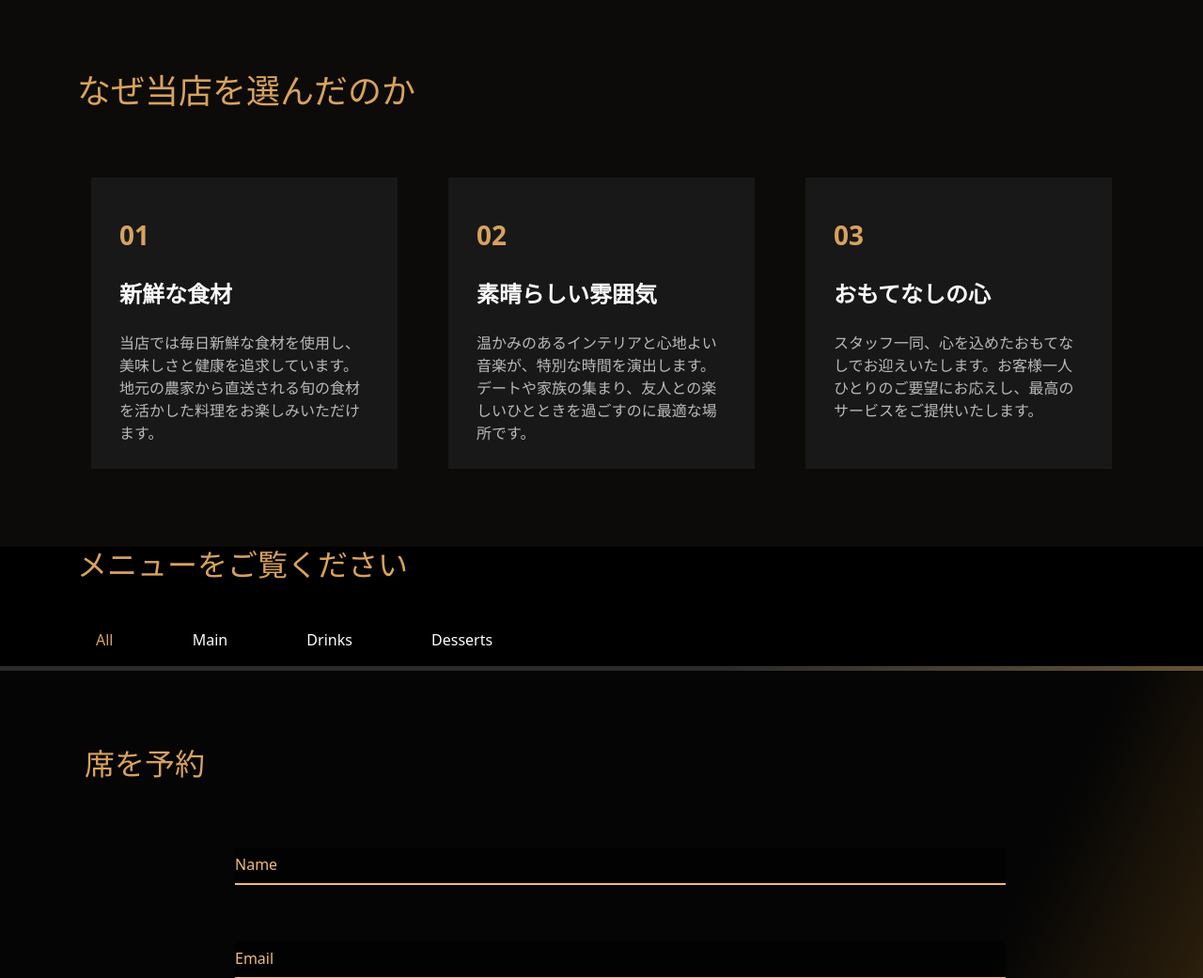
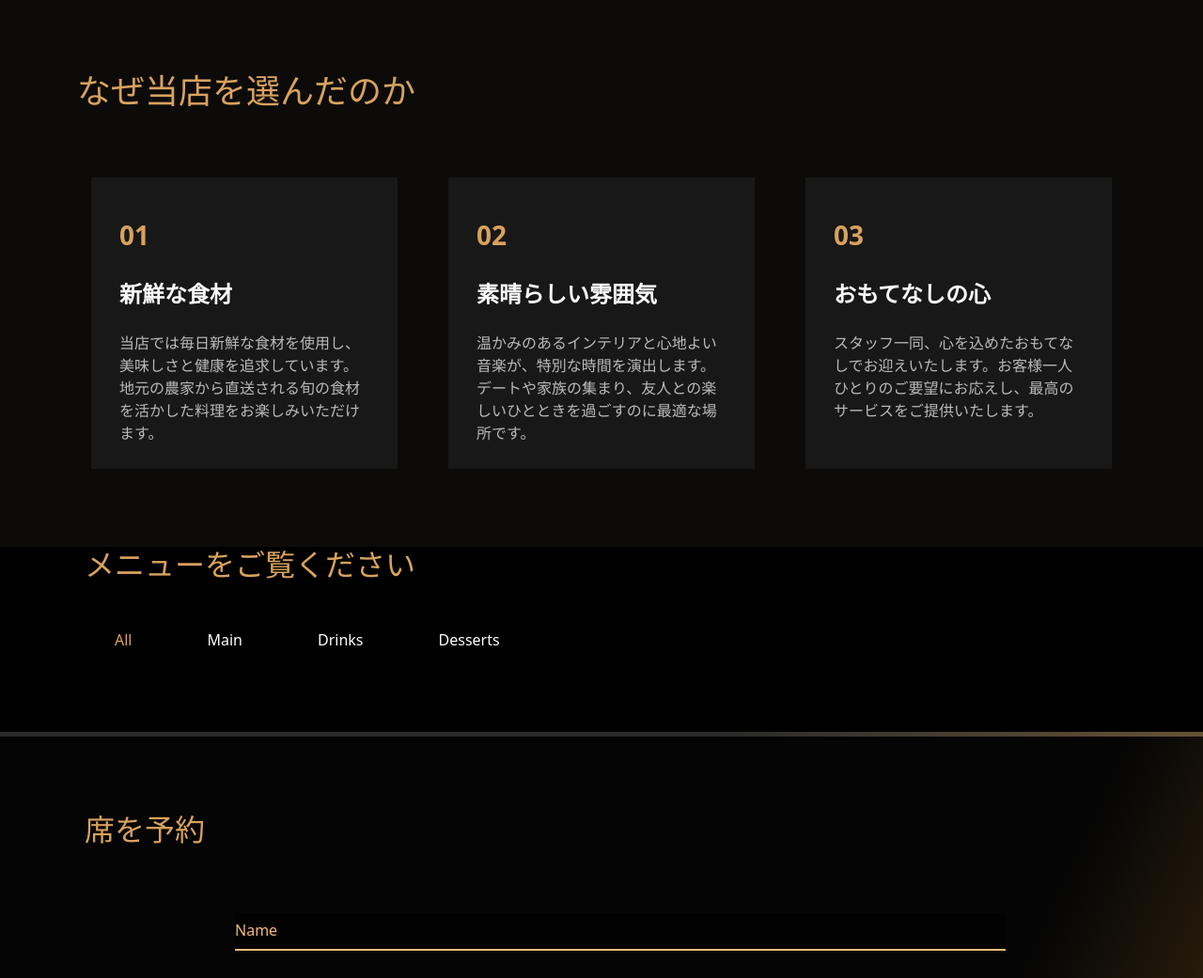
Before and after one commit to bardack134/restaurant-menu, a PHP site: page /templates/index.php in a window 1280 px wide. Shown: the part 1519-2560 px from the top of the page at 94% size. Run offline with PHP 8.4, Linux system fonts and the light colour scheme; data that the repository does not hold is empty.

Commit message:
Menú para pantallas medianas y grandes ok

```diff
--- a/templates/index.php
+++ b/templates/index.php
@@ -166,75 +166,31 @@
 
 
         <section id="menu" class="">
-            <div class="container">
-                <div class="row">
+            <div class="myContainer-menu text-white" style="background-color: black;">
                 <h2 class="gold-text">メニューをご覧ください</h2>
-                <!-- filter buttons-->
-                <div class="white-text menu-nav-bar nav">
-                    <ul>
+
+                <!-- Menú para pantallas medianas y grandes -->
+                <nav class="d-none d-md-block">
+                    <ul class="menu-nav-bar d-flex justify-content-start">
                         <li onclick="seekItem(event)" class="nav-item active" id="'*'">All</li>
                         <li onclick="seekItem(event)" class="nav-item" id="main">Main</li>
                         <li onclick="seekItem(event)" id="drinks" class="drinks">Drinks</li>
                         <li onclick="seekItem(event)" class="nav-item" id="dessert">Desserts</li>
                     </ul>
-                </div>
-            </div>
-                <!-- menu items -->
-                <div>
-                    <div id="MyMenuItems">
-
-                    </div>
-                    <!-- <div class="menu-items col-lg-6 col-sm-12">
-                            <img src="https://www.mystoryinrecipes.com/uploads/4/4/9/3/44938739/5321015_orig.jpg"
-                                alt="Twin cannoli" class="photo">
-                            <div class="menu-info">
-                                <div class="menu-title">
-                                    <h4>name</h4>
-                                    <span class="price">$price</span>
-                                </div>
-                                <div class="menu-text">description
-                                </div>
-                            </div>
-                        </div> -->
+                </nav>
 
 
 
-
-                    <!-- <div class="display-row">
-                        <div class="menu-items col-lg-6 col-sm-12">
-                            <img src="https://www.mystoryinrecipes.com/uploads/4/4/9/3/44938739/5321015_orig.jpg"
-                                alt="Twin cannoli" class="photo">
-                            <div class="menu-info">
-                                <div class="menu-title">
-                                    <h4>Twin Cannoli</h4>
-                                    <span class="price">$7.00</span>
-                                </div>
-                                <div class="menu-text">Two crisp cannoli shells filled with our house made chocolate
-                                    chip
-                                    ricotta cannoli cream.
-                                </div>
-                            </div>
-                        </div>
-                        <div class="menu-items col-lg-6 col-sm-12">
-                            <img src="https://www.mystoryinrecipes.com/uploads/4/4/9/3/44938739/5321015_orig.jpg"
-                                alt="Twin cannoli" class="photo">
-                            <div class="menu-info">
-                                <div class="menu-title">
-                                    <h4>Twin Cannoli</h4>
-                                    <span class="price">$7.00</span>
-                                </div>
-                                <div class="menu-text">Two crisp cannoli shells filled with our house made chocolate
-                                    chip
-                                    ricotta cannoli cream.
-                                </div>
-                            </div>
-                        </div>
-
-                    </div> -->
+                <!-- Contenedor del menú -->
+                <div>
+                    <div id="MyMenuItems"></div>
                 </div>
             </div>
+        </section>
 
-        </section>
+        <!-- Bootstrap Scripts -->
+        <script src="https://cdn.jsdelivr.net/npm/bootstrap@5.0.1/dist/js/bootstrap.bundle.min.js"></script>
+
 
         <section id="book-a-table">
 
--- a/templates/styles.css
+++ b/templates/styles.css
@@ -252,6 +252,10 @@ section img {
     color: white;
 }
 
+.myContainer-menu {
+    padding: 0px 30px 70px 90px;
+
+}
 
 .menu-nav-bar {
     text-align: center;
@@ -327,8 +331,6 @@ section div ul li:hover {
 }
 
 /* FINISH MY MENU */
-/* ---------------------------------------------------------------------------------- */
-
 
 
 /* ---------------------------------------------------------------------------------- */
```
